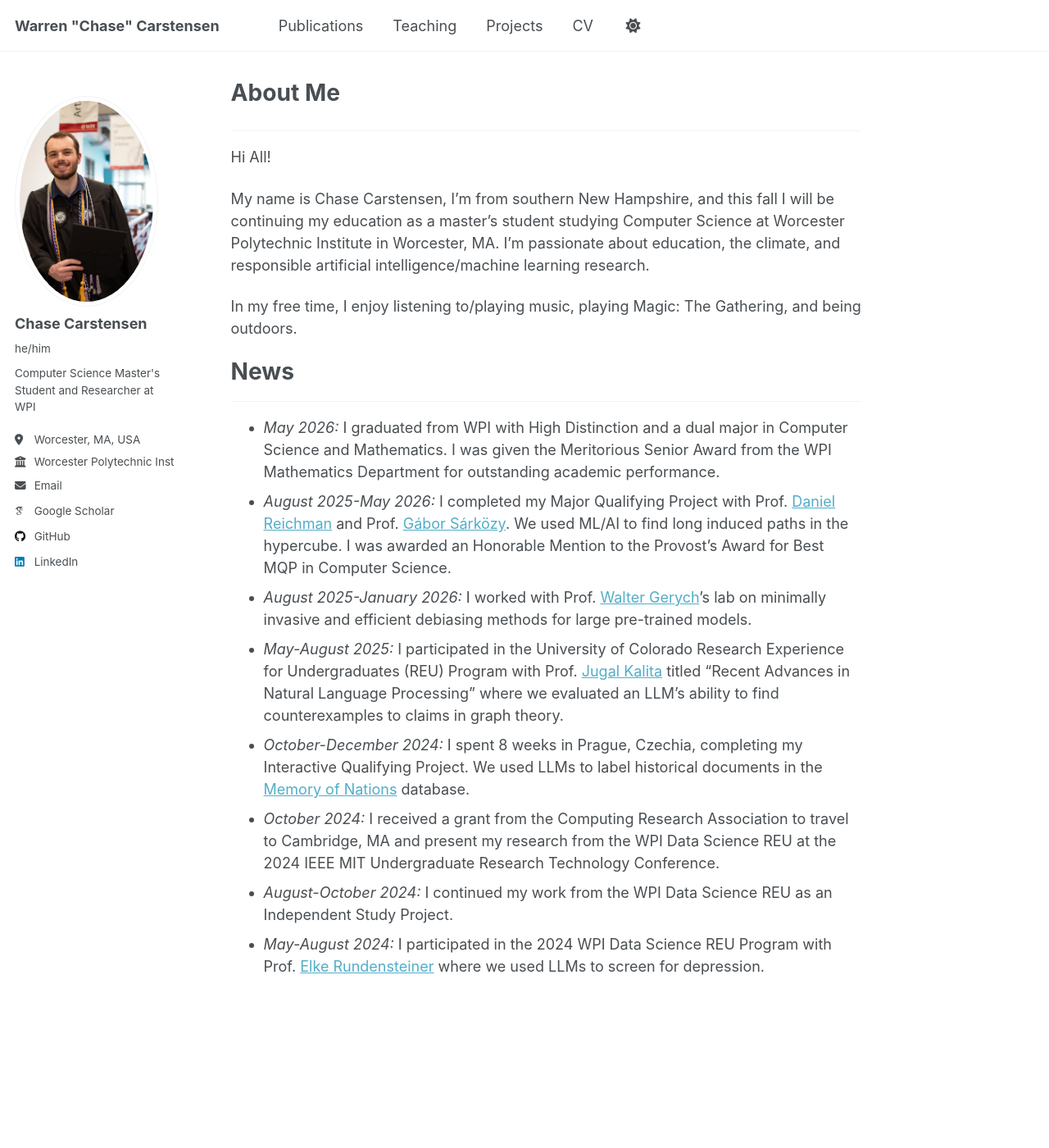
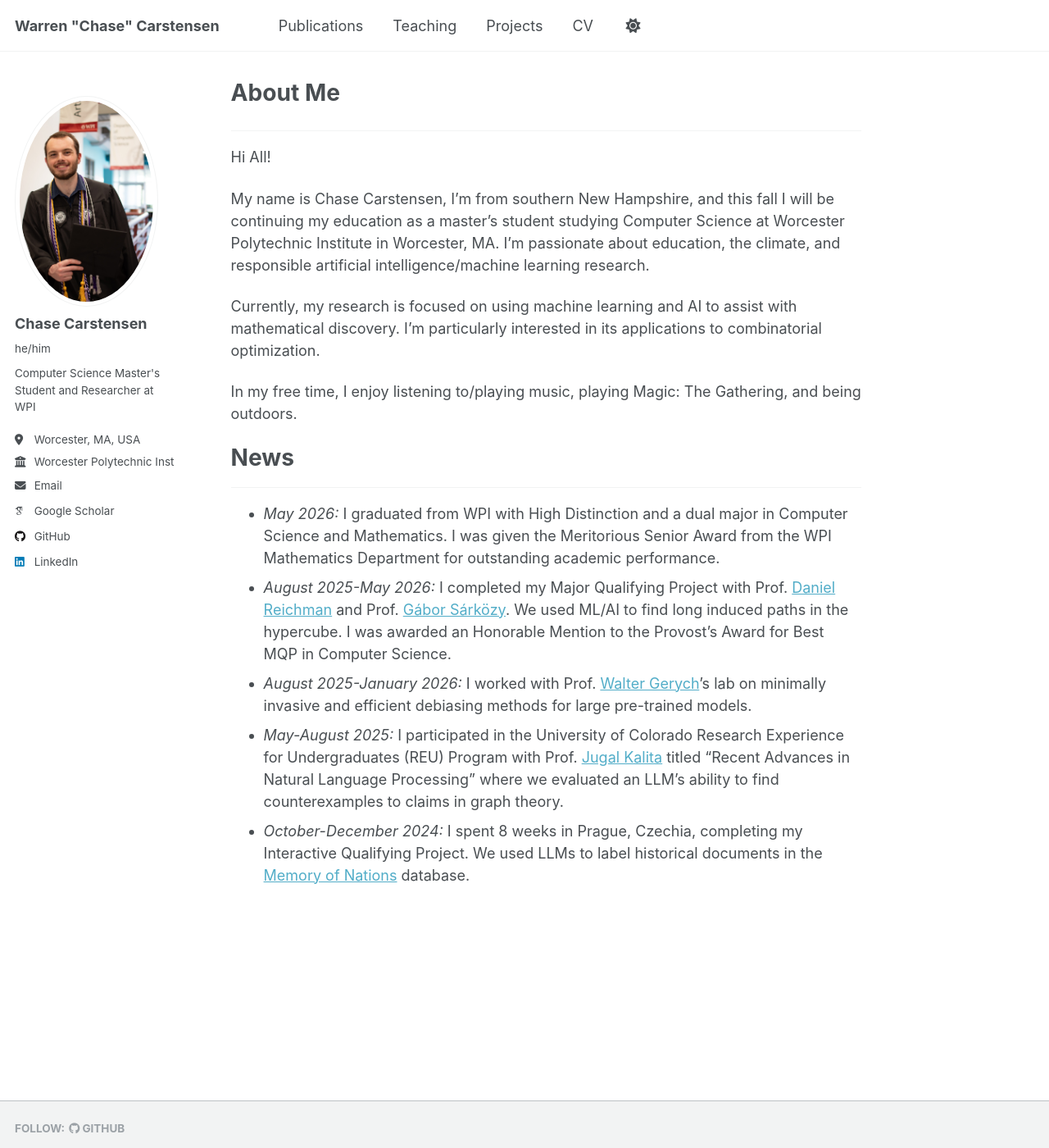
Before and after one commit to chase12803/chase12803.github.io, a Jekyll site: the page built from _pages/about.md, in a window 1280 px wide and 1400 px high. Shown: the whole window at 82% size. Built offline with Jekyll 4.4.1, drawn with Linux system fonts in a browser that asks for light colours; some web fonts are replaced.

Commit message:
update about

```diff
--- a/_pages/about.md
+++ b/_pages/about.md
@@ -11,6 +11,8 @@
 
 My name is Chase Carstensen, I'm from southern New Hampshire, and this fall I will be continuing my education as a master's student studying Computer Science at Worcester Polytechnic Institute in Worcester, MA. I'm passionate about education, the climate, and responsible artificial intelligence/machine learning research.
 
+Currently, my research is focused on using machine learning and AI to assist with mathematical discovery. I'm particularly interested in its applications to combinatorial optimization.
+
 In my free time, I enjoy listening to/playing music, playing Magic: The Gathering, and being outdoors.
 
 # News
@@ -21,6 +23,3 @@
 - *August 2025-January 2026:* I worked with Prof. [Walter Gerych](https://waltergerych.github.io/)'s lab on minimally invasive and efficient debiasing methods for large pre-trained models.
 - *May-August 2025:* I participated in the University of Colorado Research Experience for Undergraduates (REU) Program with Prof. [Jugal Kalita](https://faculty.uccs.edu/jkalita/) titled "Recent Advances in Natural Language Processing" where we evaluated an LLM's ability to find counterexamples to claims in graph theory.
 - *October-December 2024:* I spent 8 weeks in Prague, Czechia, completing my Interactive Qualifying Project. We used LLMs to label historical documents in the [Memory of Nations](https://www.memoryofnations.eu/en/archive) database.
-- *October 2024:* I received a grant from the Computing Research Association to travel to Cambridge, MA and present my research from the WPI Data Science REU at the 2024 IEEE MIT Undergraduate Research Technology Conference.
-- *August-October 2024:* I continued my work from the WPI Data Science REU as an Independent Study Project.
-- *May-August 2024:* I participated in the 2024 WPI Data Science REU Program with Prof. [Elke Rundensteiner](https://www.wpi.edu/people/faculty/rundenst) where we used LLMs to screen for depression.
```
